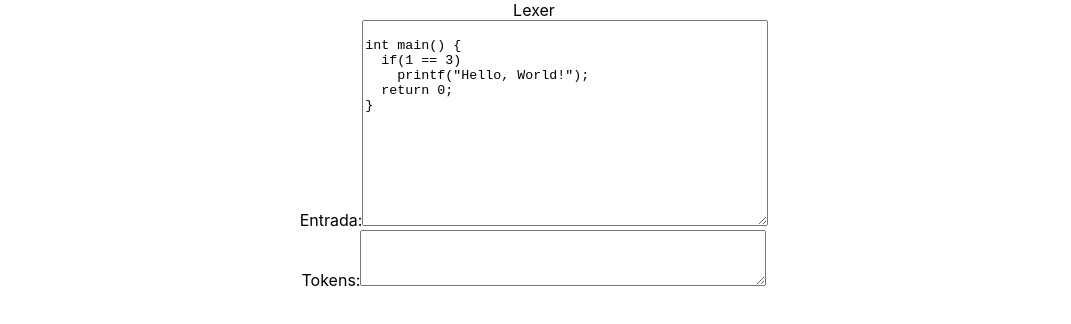
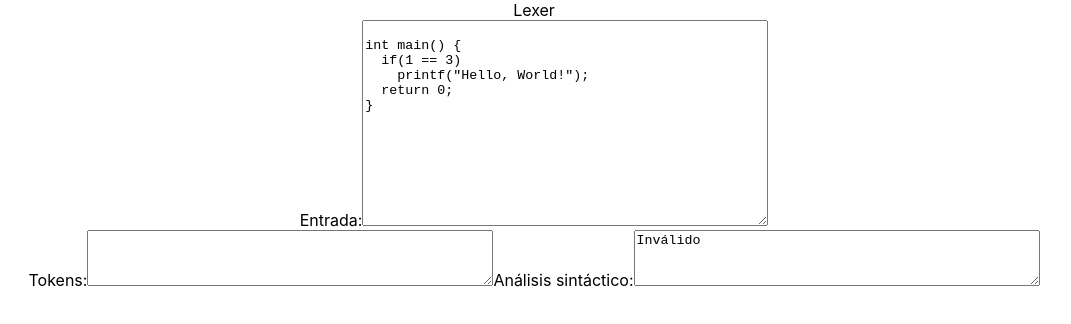
Before and after one commit to U1F30C/homemade-parser, a React (Create React App) app: page / in a window 1280 px wide. Shown: the top 324 px of the page, without its empty margins (106-1177 px from the left). Built offline with nearby package versions, Linux system fonts and the light colour scheme.

Commit message:
Prepare app to display syntax result

```diff
--- a/src/components/RegexForm.js
+++ b/src/components/RegexForm.js
@@ -1,5 +1,6 @@
 import React, { Component } from "react";
 import { scan } from "./../parser/lexer";
+import { parse } from "../parser/syntaxer";
 
 class ParametersForm extends Component {
   state = {
@@ -11,7 +12,8 @@ int main() {
 }
   `,
     tokens: [],
-    result: "",
+    tokenString: [],
+    syncacticAnalysisResult: "",
   };
   handleChange = this.handleChange.bind(this);
   pad(string) {
@@ -26,14 +28,14 @@ int main() {
   handleChange(event) {
     const input = event.target.value;
     const { tokens } = scan(input);
-    let result;
+    let tokenString;
     if (!tokens) {
-      result = "Invalid symbol";
+      tokenString = "Invalid symbol";
     } else {
-      result = tokens.map(this.padAndFormat.bind(this)).join("\n");
+      tokenString = tokens.map(this.padAndFormat.bind(this)).join("\n");
     }
-
-    this.setState({ result, input });
+    const syncacticAnalysisResult = parse(tokens);
+    this.setState({ tokens, input, tokenString, syncacticAnalysisResult });
   }
   //[event.target.name]: event.target.value
 
@@ -54,7 +56,15 @@ int main() {
           Tokens:
           <textarea
             name="tokens"
-            value={this.state.result}
+            value={this.state.tokenString}
+            style={{ width: "400px", height: "50px" }}
+          />
+        </label>
+        <label>
+          Análisis sintáctico:
+          <textarea
+            name="syntax"
+            value={this.state.syncacticAnalysisResult?"Válido":"Inválido"}
             style={{ width: "400px", height: "50px" }}
           />
         </label>
```
